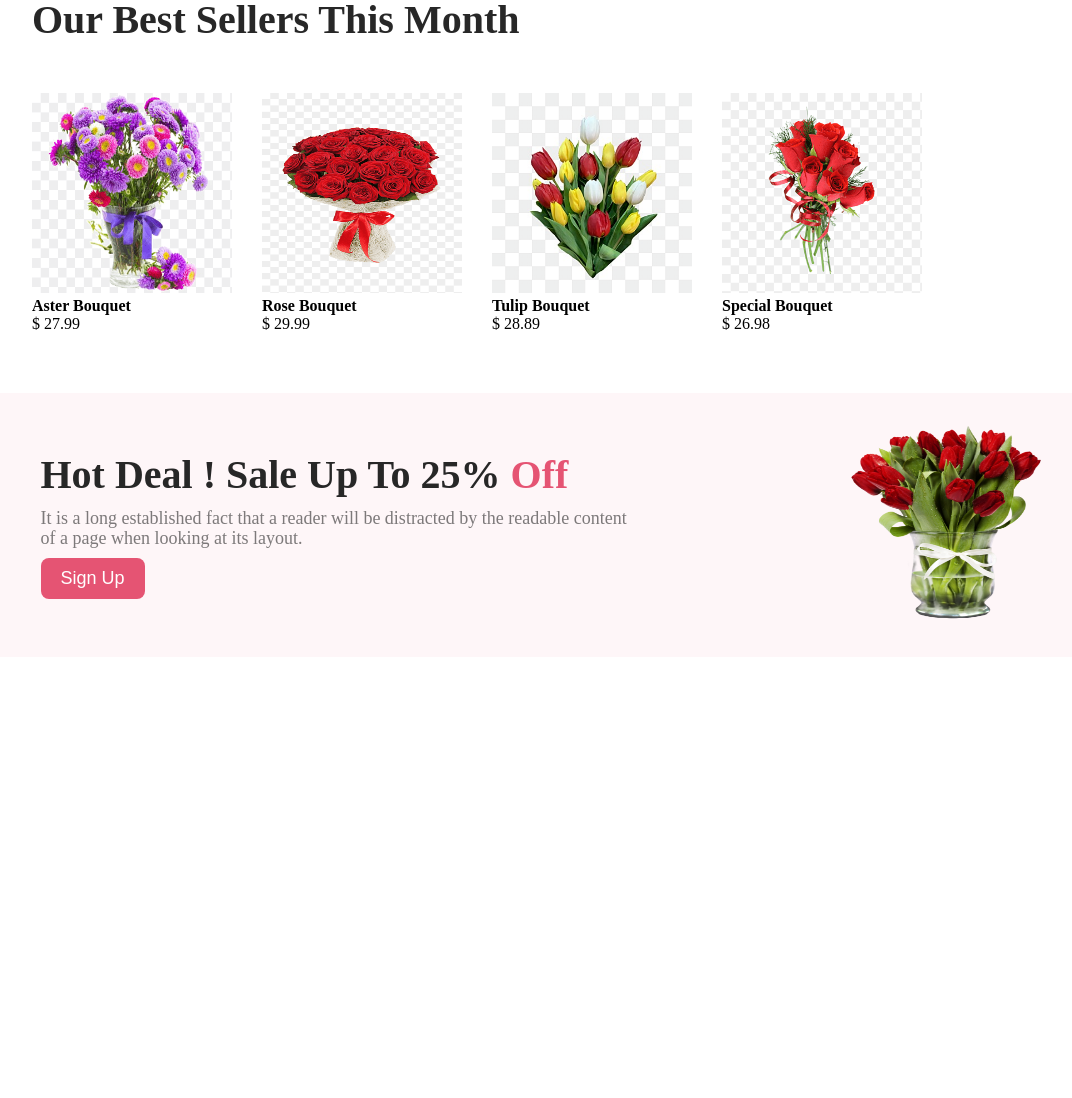
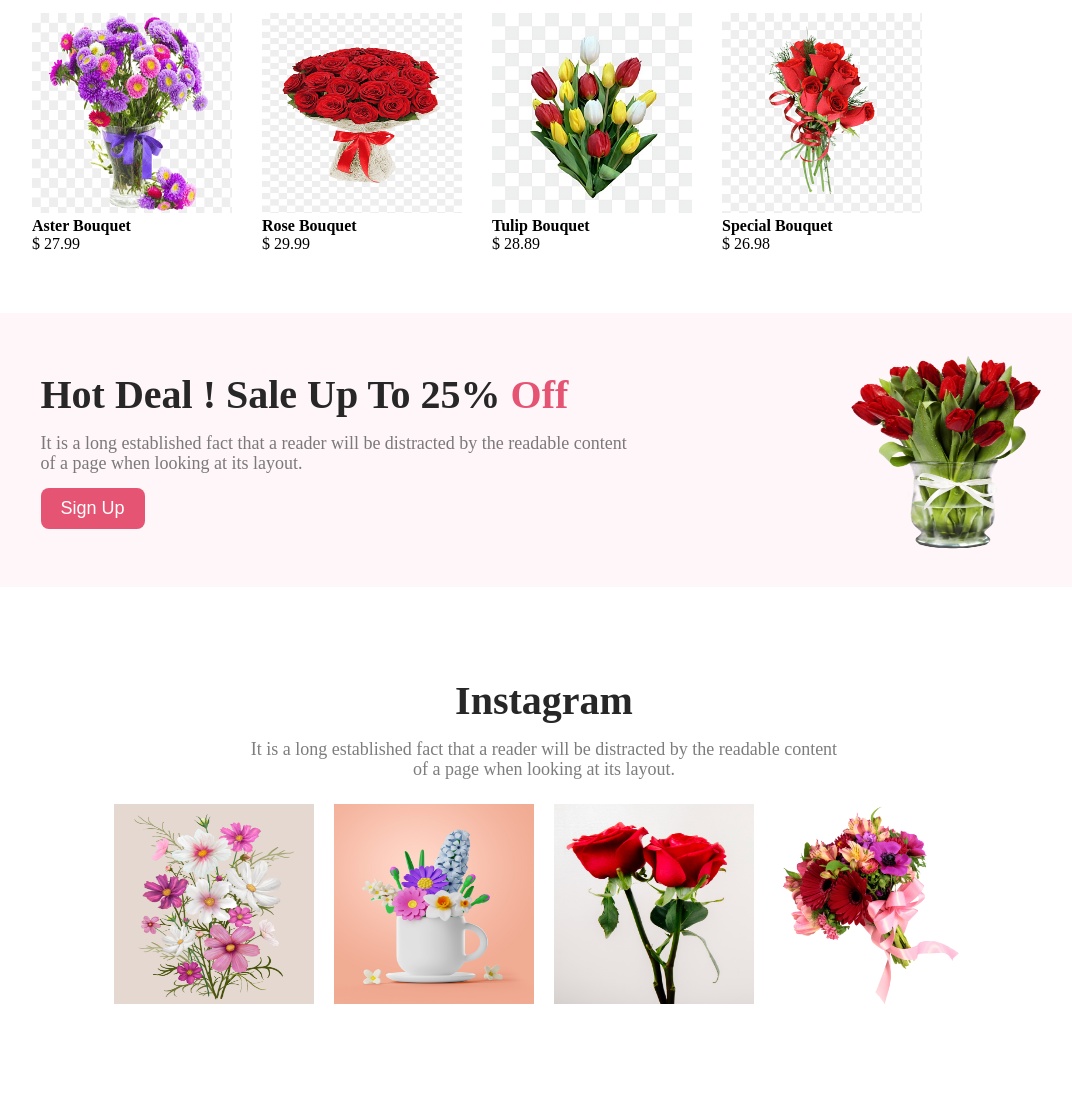
Before and after one commit to nayon117/flower-shop-website, a plain HTML site: page index.html in a window 1280 px wide. Shown: the part 1473-2571 px from the top of the page, without its empty margins (96-1168 px from the left). Before the commit the page ends 2130 px from the top, so only its background shows below. Drawn offline with Linux system fonts and the light colour scheme.

Commit message:
social section added

```diff
--- a/index.html
+++ b/index.html
@@ -71,22 +71,22 @@
           <h2 class="title">Our Best Sellers This Month</h2>
           <div class="product-container">
             <div class="product-box">
-              <img class="product-img" src="./asset/aster.png" alt="Aster Bouquet image">
+              <img class="shared-img" src="./asset/aster.png" alt="Aster Bouquet image">
               <h4>Aster Bouquet</h4>
               <p>$ 27.99</p>
             </div>
             <div class="product-box">
-              <img class="product-img" src="./asset/rose bonquet.png" alt="Rose Bouquet image">
+              <img class="shared-img" src="./asset/rose bonquet.png" alt="Rose Bouquet image">
               <h4>Rose Bouquet</h4>
               <p>$ 29.99</p>
             </div>
             <div class="product-box">
-              <img class="product-img" src="./asset/tulip.png" alt="Tulip Bouquet">
+              <img class="shared-img" src="./asset/tulip.png" alt="Tulip Bouquet">
               <h4>Tulip Bouquet</h4>
               <p>$ 28.89</p>
             </div>
             <div class="product-box">
-              <img class="product-img" src="./asset/special.png" alt="special bouquet">
+              <img class="shared-img" src="./asset/special.png" alt="special bouquet">
               <h4>Special Bouquet</h4>
               <p>$ 26.98</p>
             </div>
@@ -104,10 +104,35 @@
             <button class="btn">Sign Up</button>
           </div>
           <div class="sale-img">
-            <img class="product-img" src="./asset/pngwing 8.png" alt="flower">
+            <img class="shared-img" src="./asset/pngwing 8.png" alt="flower">
           </div>
         </div>
       </section>
+
+      <!-- social-section  -->
+
+      <section>
+        <div class="social-container">
+          <h2 class="title">Instagram</h2>
+          <p class="paragraph">It is a long established fact that a reader will be distracted by the readable content of a page when looking at its layout.</p>
+          <div class="social-container-boxes">
+            <div class="social-container-box">
+              <img class="shared-img" src="./asset/Rectangle 4.png" alt="flower image">
+            </div>
+            <div class="social-container-box">
+              <img class="shared-img" src="./asset/Rectangle 5.png" alt="flower image">
+            </div>
+            <div class="social-container-box">
+              <img class="shared-img" src="./asset/Rectangle 6.png" alt="flower image">
+            </div>
+            <div class="social-container-box">
+              <img class="shared-img" src="./asset/pngwing 5.png" alt="flower image">
+            </div>
+          </div>
+        </div>
+      </section>
+
+
     </main>
     <footer></footer>
   </body>
--- a/style.css
+++ b/style.css
@@ -16,11 +16,16 @@
   line-height: 20px;
   width: 594px;
   margin: auto;
-  padding: 10px 0px;
+  padding: 15px 0px;
 }
 .special-color{
     color: #e55473;
 }
+.shared-img {
+    width: 200px;
+    height: 200px;
+    padding-top: 10px;
+  }
 .btn {
   border-radius: 8px;
   background: #e55473;
@@ -42,7 +47,7 @@
   align-items: center;
   gap: 635px;
   padding: 20px;
-  background: rgba(229, 84, 115, 0.1);
+  background: rgba(203, 60, 91, 0.1);
 }
 .nav-title {
   font-size: 25px;
@@ -66,7 +71,7 @@
   gap: 100px;
   align-items: center;
   background: rgba(229, 84, 115, 0.1);
-  padding: 50px;
+  padding: 50px 50px 0px;
 }
 .banner-title {
   color: #272727;
@@ -81,8 +86,8 @@
   width: 60%;
 }
 .banner-img {
-  width: 350px;
-  height: 550px;
+  width: 300px;
+  height: 500px;
 }
 
 /* featured containers designs starts from here  */
@@ -128,10 +133,6 @@
   padding-top: 50px;
   padding-bottom: 20px;
 }
-.product-img {
-  width: 200px;
-  height: 200px;
-}
 
 /* sale container designs start from here  */
 
@@ -143,3 +144,20 @@
   background: rgba(229, 84, 115, 0.05);
   padding: 30px;
 }
+
+/* social container styling  */
+.social-container{
+    text-align: center;
+    padding: 90px;
+    width: 80%;
+    margin: auto;
+}
+.social-container-boxes{
+    display: flex;
+    align-items: center;
+    justify-content: center;
+    gap: 20px;
+}
+.social-container-box{
+    border-radius: 5px;
+}
```
